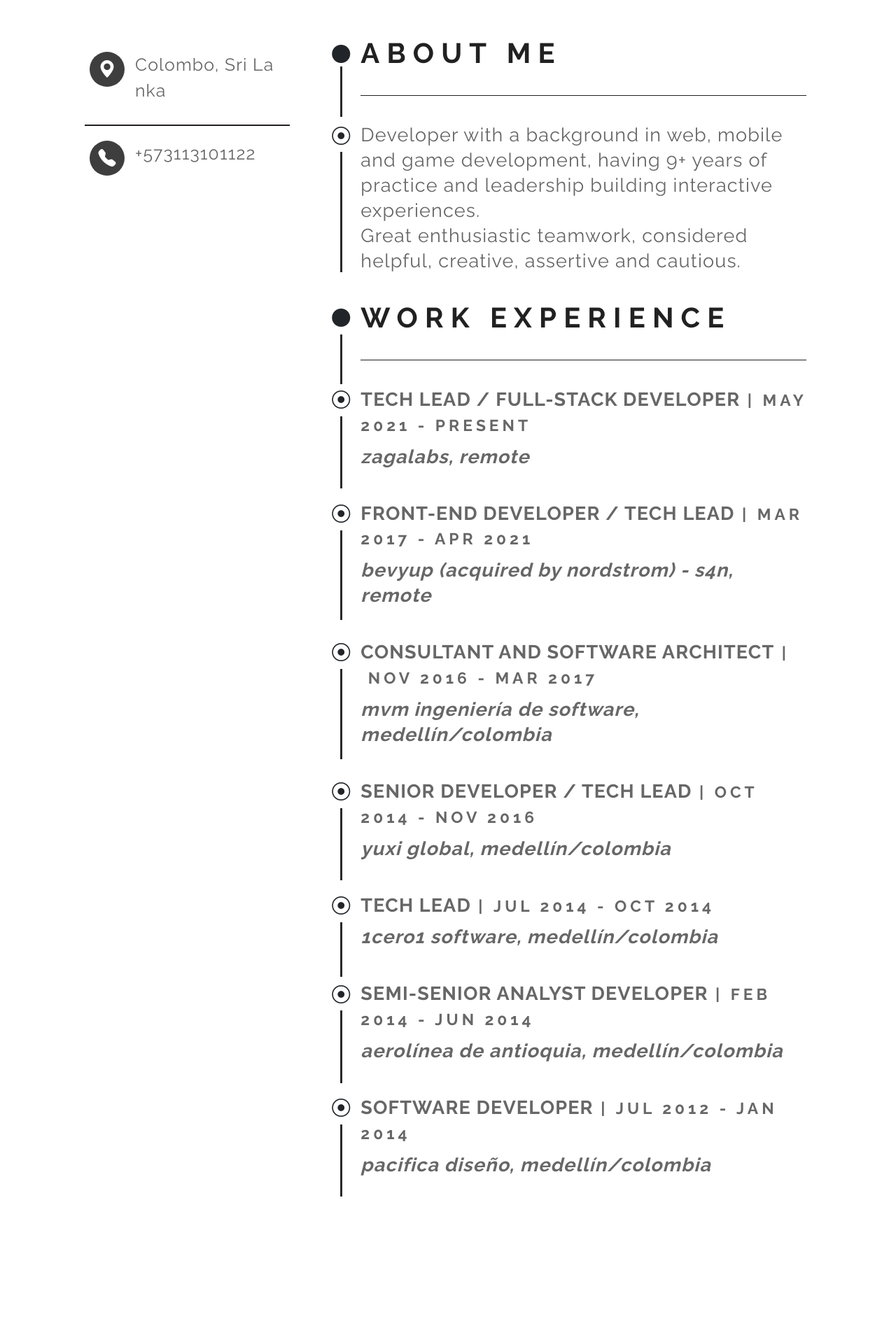
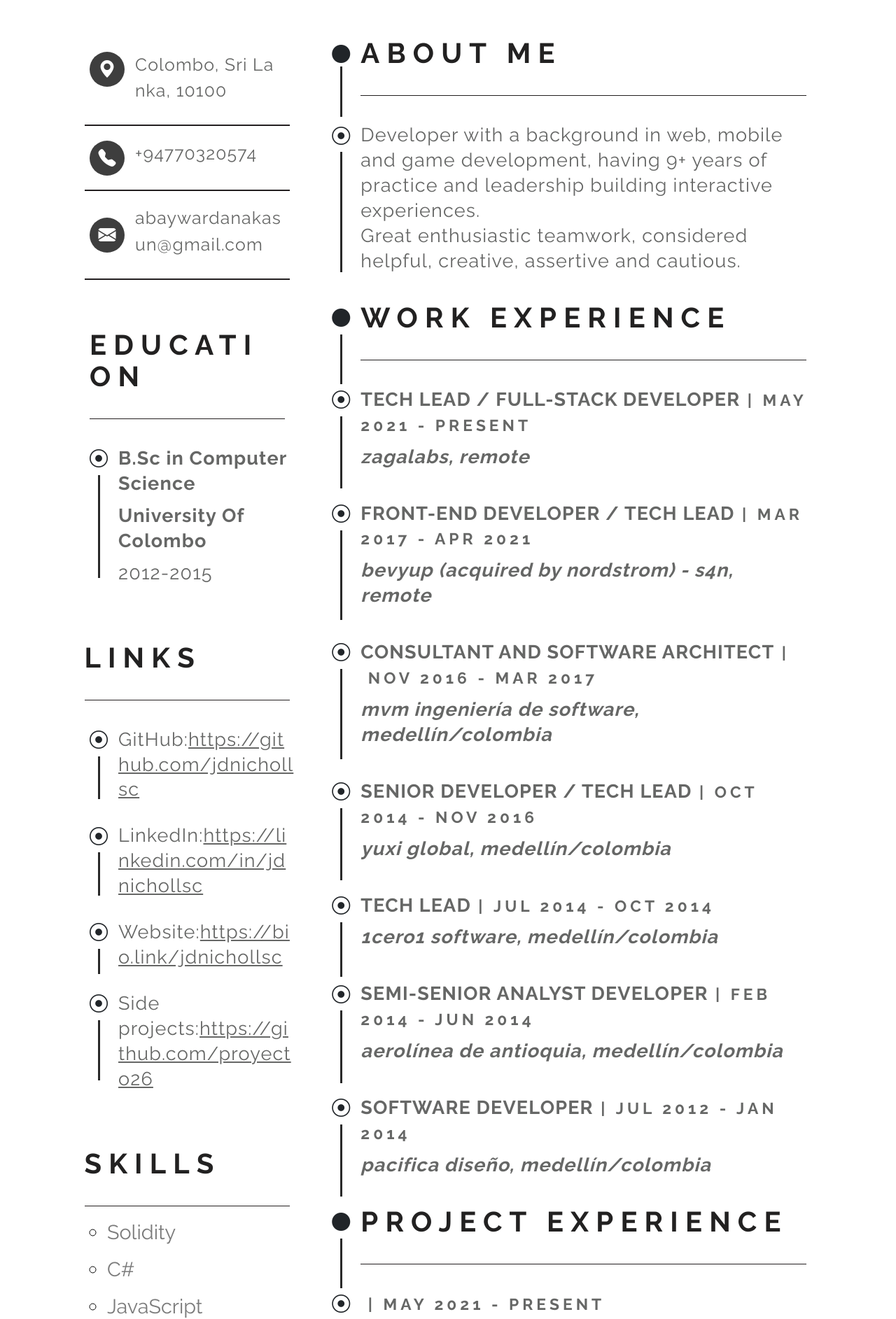
Before and after one commit to Kasun002/cv, a React (Create React App) app: page /react in a window 1280 px wide. Shown: the part 880-2765 px from the top of the page at 70% size. Before the commit the page ends 2590 px from the top, so only its background shows below. Built offline with nearby package versions, Linux system fonts and the light colour scheme.

Commit message:
Added basic cv data

```diff
--- a/src/CV-react.tsx
+++ b/src/CV-react.tsx
@@ -1,13 +1,18 @@
-import { useState } from 'react';
-import resumeReact from './config/angular';
-import './styles.scss';
+import { useEffect, useState } from "react";
+import resumeReact from "./config/react";
+
+import "./styles.scss";
 
 const CVReact = () => {
   const [resumeConfig, setResumeConfig] = useState(resumeReact);
 
+  useEffect(() => {
+    setResumeConfig(resumeReact);
+  }, [resumeReact]);
+
   const printPage = () => {
-    window.print()
-  }
+    window.print();
+  };
 
   return (
     <>
@@ -16,21 +21,21 @@ const CVReact = () => {
           <div className="headLine position-absolute"></div>
           <div className="row">
             <div className="col">
-              <h1 className="firstName text-break">
-                {resumeConfig.firstName}
-              </h1>
-              <h2 className="lastName text-nowrap">
-                {resumeConfig.lastName}
-              </h2>
+              <h1 className="firstName text-break">{resumeConfig.firstName}</h1>
+              <h2 className="lastName text-nowrap">{resumeConfig.lastName}</h2>
               <p className="jobTitle">
                 <i className="bi bi-circle-fill"></i>
-                <span className="text-break">
-                  {resumeConfig.jobTitle}
-                </span>
+                <span className="text-break">{resumeConfig.jobTitle}</span>
               </p>
             </div>
-            <div v-if="!!photo" className="col-auto d-none d-lg-block d-print-block">
-              <img src={resumeConfig.photo} className="photo border border-2 border-dark rounded-circle img-fluid float-end img-thumbnail"></img>
+            <div
+              v-if="!!photo"
+              className="col-auto d-none d-lg-block d-print-block"
+            >
+              <img
+                src={resumeConfig.photo}
+                className="photo border border-2 border-dark rounded-circle img-fluid float-end img-thumbnail"
+              ></img>
             </div>
           </div>
           <div className="middleLine position-absolute"></div>
@@ -42,17 +47,25 @@ const CVReact = () => {
               <div className="row list-item me-5">
                 <div className="col-auto">
                   <div className="icon d-flex justify-content-center">
-                    <i className="bi bi-geo-alt-fill" role="img" aria-label="Location"></i>
+                    <i
+                      className="bi bi-geo-alt-fill"
+                      role="img"
+                      aria-label="Location"
+                    ></i>
                   </div>
                 </div>
-                <div className="col" style={{ whiteSpace: 'pre-line' }}>
-                  <p>Colombo, Sri Lanka</p>
+                <div className="col" style={{ whiteSpace: "pre-line" }}>
+                  <p>{`${resumeConfig.city}, ${resumeConfig.country}, ${resumeConfig.postalCode}`}</p>
                 </div>
               </div>
               <div className="row list-item me-5">
                 <div className="col-auto align-self-center">
                   <div className="icon d-flex justify-content-center">
-                    <i className="bi bi-telephone-fill" role="img" aria-label="Telephone"></i>
+                    <i
+                      className="bi bi-telephone-fill"
+                      role="img"
+                      aria-label="Telephone"
+                    ></i>
                   </div>
                 </div>
                 <div className="col">
@@ -61,6 +74,109 @@ const CVReact = () => {
                   </a>
                 </div>
               </div>
+              <div className="row list-item me-5">
+                <div className="col-auto align-self-center">
+                  <div className="icon d-flex justify-content-center">
+                    <i
+                      className="bi bi-envelope-fill"
+                      role="img"
+                      aria-label="Email"
+                    ></i>
+                  </div>
+                </div>
+                <div className="col">
+                  <a href="'mailto:'+ email" className="text-decoration-none">
+                    <p>{resumeConfig.email}</p>
+                  </a>
+                </div>
+              </div>
+              <div className="row mt-5 me-5">
+                <div className="col">
+                  <p className="title">Education</p>
+                </div>
+              </div>
+              {resumeConfig.education.map(
+                (educationRow: any, educationRowIndex: number) => {
+                  return (
+                    <div
+                      className="row record"
+                      v-for="e in education"
+                      key={educationRowIndex}
+                    >
+                      <div className="col-auto bullet">
+                        <i className="bi bi-record-circle"></i>
+                      </div>
+                      <div className="col">
+                        <p className="fw-bold">{educationRow.degree}</p>
+                        <p className="fw-bold ">
+                          {educationRow.school} {educationRow.graduationDate}
+                        </p>
+                        <p>{educationRow.description}</p>
+                      </div>
+                    </div>
+                  );
+                }
+              )}
+              <div className="row mt-5 me-5">
+                <div className="col p-0">
+                  <p className="title">Links</p>
+                </div>
+              </div>
+              {resumeConfig.links.map((link: any, linkIndex: number) => {
+                return (
+                  <div className="row record me-4" key={linkIndex}>
+                    <div className="col-auto bullet mb-5">
+                      <i className="bi bi-record-circle"></i>
+                    </div>
+                    <div className="col">
+                      <p>
+                        {link.label}:
+                        <a className="text-reset" target="_blank">
+                          {link.link}
+                        </a>
+                      </p>
+                    </div>
+                  </div>
+                );
+              })}
+              <div className="row mt-5 me-5">
+                <div className="col p-0">
+                  <p className="title">Skills</p>
+                </div>
+              </div>
+              {resumeConfig.skills.map((skill: any, skillIndex: number) => {
+                return (
+                  <div className="row" key={skillIndex}>
+                    <div className="col">
+                      <ul className="ms-2">
+                        <li className="pb-2" v-for="skill in skills">
+                          {skill}
+                        </li>
+                      </ul>
+                    </div>
+                  </div>
+                );
+              })}
+              <div className="row mt-5 me-5">
+                <div className="col p-0">
+                  <p className="title">Languages</p>
+                </div>
+              </div>
+              {resumeConfig.languages.map(
+                (language: any, languageIndex: number) => {
+                  return (
+                    <div className="row" key={languageIndex}>
+                      <div className="col">
+                        <ul className="ms-2">
+                          <li className="pb-2" v-for="language in languages">
+                            {language}
+                          </li>
+                        </ul>
+                      </div>
+                    </div>
+                  );
+                }
+              )}
             </div>
 
             <div className="col col-8">
@@ -77,7 +193,9 @@ const CVReact = () => {
                   <i className="bi bi-record-circle"></i>
                 </div>
                 <div className="col">
-                  <p style={{ whiteSpace: 'pre-line' }}>{resumeConfig.professionalSummary}</p>
+                  <p style={{ whiteSpace: "pre-line" }}>
+                    {resumeConfig.professionalSummary}
+                  </p>
                 </div>
               </div>
               <div className="row mt-5">
@@ -88,46 +206,90 @@ const CVReact = () => {
                   <p className="title">Work Experience</p>
                 </div>
               </div>
-              {resumeConfig.employmentHistory.map((employment: any, employmentIndex: number) => {
+              {resumeConfig.employmentHistory.map(
+                (employment: any, employmentIndex: number) => {
                   return (
-                  <div className="row record mb-4 bullet" key={employmentIndex}>
+                    <div
+                      className="row record mb-4 bullet"
+                      key={employmentIndex}
+                    >
                       <div className="col-auto">
                         <i className="bi bi-record-circle"></i>
                       </div>
                       <div className="col">
                         <p className="text-uppercase fw-bold position-relative">
                           {employment.jobTitle}
-                        <span>&nbsp;|&nbsp;{employment.startDate} - {employment.endDate}</span>
+                          <span>
+                            &nbsp;|&nbsp;{employment.startDate} -{" "}
+                            {employment.endDate}
+                          </span>
                         </p>
                         <p className="text-lowercase fst-italic fw-bold">
                           {employment.employer}, {employment.city}
                         </p>
-                      {employment.achievements.map((achievement: any, achievementsIndex: number) => {
-                        <p className="mb-0" key={achievementsIndex } >
+                      </div>
+                    </div>
+                  );
+                }
+              )}
+              {/* <p style={{pageBreakBefore: 'always'}}></p> */}
+              <div className="row mt-5">
+                <div className="col-auto bullet pt-2">
+                  <i className="bi bi-circle-fill"></i>
+                </div>
+                <div className="col">
+                  <p className="title">Project Experience</p>
+                </div>
+              </div>
+              {resumeConfig.projectHistory.map(
+                (project: any, projectIndex: number) => {
+                  return (
+                    <div className="row record mb-4 bullet" key={projectIndex}>
+                      <div className="col-auto">
+                        <i className="bi bi-record-circle"></i>
+                      </div>
+                      <div className="col">
+                        <p className="text-uppercase fw-bold position-relative">
+                          {project.jobTitle}
+                          <span>
+                            &nbsp;|&nbsp;{project.startDate} - {project.endDate}
+                          </span>
+                        </p>
+                        <p className="text-lowercase fst-italic fw-bold">
+                          {project.employer}, {project.city}
+                        </p>
+                        {project.achievements.map(
+                          (achievement: any, achievementsIndex: number) => {
+                            return (
+                              <p className="mb-0" key={achievementsIndex}>
                                 • {achievement}
                               </p>
-                      })}
-
+                            );
+                          }
+                        )}
                       </div>
                     </div>
-                )
-              })}
-
+                  );
+                }
+              )}
             </div>
-
           </div>
         </section>
-
       </section>
       <div className="btn-group-fab d-print-none">
         <div>
-          <button onClick={printPage} type="button" className="btn btn-main btn-primary" title="Print">
+          <button
+            onClick={printPage}
+            type="button"
+            className="btn btn-main btn-primary"
+            title="Print"
+          >
             <i className="bi bi-printer fs-3"></i>
           </button>
         </div>
       </div>
     </>
   );
-}
+};
 
 export default CVReact;
--- a/src/config/react.tsx
+++ b/src/config/react.tsx
@@ -1,145 +1,182 @@
-/**
- * Resume/CV template created with Bootstrap 5 by @vmoratog and @jdnichollsc
- */
-const resumeAngular = {
-    firstName: 'Juan David',
-    lastName: 'Nicholls',
-    address: 'Colombo, Sri Lanka',
-    jobTitle: 'Full Stack Developer, Open Source Contributor',
-    city: 'Medellin',
-    postalCode: '050023',
-    country: 'Colombia',
-    phone: '+573113101122',
-    email: 'jdnichollsc@hotmail.com',
+import photo from "../assets/profile.jpg";
+
+const resumeReact = {
+  firstName: "Kasun",
+  lastName: "Abaywardana",
+  jobTitle: "Senior Software Developer, Front-End Engineer",
+  city: "Colombo",
+  postalCode: "10100",
+  country: "Sri Lanka",
+  phone: "+94770320574",
+  email: "abaywardanakasun@gmail.com",
   education: [
     {
-            school: 'Universidad de Medellín',
-            degree: 'Bachelor',
-            graduationDate: '2016',
-            description: 'Software Engineering'
-        }
+      school: "University Of Colombo",
+      degree: "B.Sc in Computer Science",
+      graduationDate: "",
+      description: "2012-2015",
+    },
   ],
   links: [
     {
-            label: 'GitHub',
-            link: 'https://github.com/jdnichollsc'
+      label: "GitHub",
+      link: "https://github.com/jdnichollsc",
     },
     {
-            label: 'LinkedIn',
-            link: 'https://linkedin.com/in/jdnichollsc'
+      label: "LinkedIn",
+      link: "https://linkedin.com/in/jdnichollsc",
     },
     {
-            label: 'Website',
-            link: 'https://bio.link/jdnichollsc'
+      label: "Website",
+      link: "https://bio.link/jdnichollsc",
     },
     {
-            label: 'Side projects',
-            link: 'https://github.com/proyecto26'
-        }
+      label: "Side projects",
+      link: "https://github.com/proyecto26",
+    },
   ],
   skills: [
-        'Solidity',
-        'C#',
-        'JavaScript',
-        'TypeScript',
-        'NodeJS/NestJS',
-        'ReactJS',
-        'React Native',
-        'Phaser',
-        'Ionic',
-        'Angular',
-        'Firebase',
-        'NativeScript',
-        'Unity',
-        'ASP.NET',
-        'Azure',
-        'PostgreSQL',
-        'MongoDB'
+    "Solidity",
+    "C#",
+    "JavaScript",
+    "TypeScript",
+    "NodeJS/NestJS",
+    "ReactJS",
+    "React Native",
+    "Phaser",
+    "Ionic",
+    "Angular",
+    "Firebase",
+    "NativeScript",
+    "Unity",
+    "ASP.NET",
+    "Azure",
+    "PostgreSQL",
+    "MongoDB",
   ],
-    languages: ['English', 'Spanish'],
+  languages: ["English", "Spanish"],
   professionalSummary: `Developer with a background in web, mobile and game development, having 9+ years of practice and leadership building interactive experiences.
       Great enthusiastic teamwork, considered helpful, creative, assertive and cautious.`,
   employmentHistory: [
     {
-            jobTitle: 'Tech Lead / Full-Stack Developer',
-            startDate: 'May 2021',
-            endDate: 'Present',
-            employer: 'Zagalabs',
-            city: 'Remote',
-            achievements: [
-                'Led code refactors using best practices with Angular & NgRx to improve code reusability from web and mobile apps.',
-                'Created demos and collaborated with the team for integrations with third-party providers like Uber Eats.'
-            ]
+      jobTitle: "Tech Lead / Full-Stack Developer",
+      startDate: "May 2021",
+      endDate: "Present",
+      employer: "Zagalabs",
+      city: "Remote",
     },
     {
-            jobTitle: 'Front-End Developer / Tech Lead',
-            startDate: 'Mar 2017',
-            endDate: 'Apr 2021',
-            employer: 'BevyUp (Acquired by Nordstrom) - S4N',
-            city: 'Remote',
-            achievements: [
-                'Joined as the first remote employee and worked with the founders to improve the performance and UX of the apps according to the business goals.',
-                'Led team of 5 engineers and Coordinate with other teams to build a modular mobile app for iOS and Android with React Native.',
-                'Developed native integrations to improve the UX of mobile apps, reaching more than 3 million downloads with Open Source side projects.',
-            ]
+      jobTitle: "Front-End Developer / Tech Lead",
+      startDate: "Mar 2017",
+      endDate: "Apr 2021",
+      employer: "BevyUp (Acquired by Nordstrom) - S4N",
+      city: "Remote",
     },
     {
-            jobTitle: 'Consultant and Software Architect',
-            startDate: 'Nov 2016',
-            endDate: 'Mar 2017',
-            employer: 'MVM Ingeniería de software',
-            city: 'Medellín/Colombia',
-            achievements: [
-                'Created the baseline for the development of reactive apps using new technologies such as MeteorJS and GraphQL for rapid prototyping.',
-                'Contributed to configure continuous integration pipelines for new projects through cloud services with Azure and Visual Studio Team Services.'
-            ]
+      jobTitle: "Consultant and Software Architect",
+      startDate: "Nov 2016",
+      endDate: "Mar 2017",
+      employer: "MVM Ingeniería de software",
+      city: "Medellín/Colombia",
     },
     {
-            jobTitle: 'Senior Developer / Tech Lead',
-            startDate: 'Oct 2014',
-            endDate: 'Nov 2016',
-            employer: 'Yuxi Global',
-            city: 'Medellín/Colombia',
-            achievements: [
-                'Created a course about JavaScript Patterns for the company.',
-                'Defined baseline for cross-platform mobile applications using new technologies, with these results the company became an Ionic Trusted Partner.',
-                'Help engineers grow by guiding them through the right challenges, developing self-confidence and soft skills by delegating new responsibilities through a mentoring process.'
-            ]
+      jobTitle: "Senior Developer / Tech Lead",
+      startDate: "Oct 2014",
+      endDate: "Nov 2016",
+      employer: "Yuxi Global",
+      city: "Medellín/Colombia",
     },
     {
-            jobTitle: 'Tech Lead',
-            startDate: 'Jul 2014',
-            endDate: 'Oct 2014',
-            employer: '1Cero1 Software',
-            city: 'Medellín/Colombia',
-            achievements: [
-                'Designed baselines for mobile application development using PhoneGap/Cordova with Ionic Framework.',
-                'Trained the team for the implementation of new methodologies such as ALM for the management of applications.'
-            ]
+      jobTitle: "Tech Lead",
+      startDate: "Jul 2014",
+      endDate: "Oct 2014",
+      employer: "1Cero1 Software",
+      city: "Medellín/Colombia",
     },
     {
-            jobTitle: 'Semi-Senior Analyst Developer',
-            startDate: 'Feb 2014',
-            endDate: 'Jun 2014',
-            employer: 'Aerolínea de Antioquia',
-            city: 'Medellín/Colombia',
-            achievements: [
-                `Help the decision-making process of the company, performing research and developing ideas to migrate the company's web portal using CMS based on ASP.NET.`
-            ]
+      jobTitle: "Semi-Senior Analyst Developer",
+      startDate: "Feb 2014",
+      endDate: "Jun 2014",
+      employer: "Aerolínea de Antioquia",
+      city: "Medellín/Colombia",
     },
     {
-            jobTitle: 'Software Developer',
-            startDate: 'Jul 2012',
-            endDate: 'Jan 2014',
-            employer: 'Pacifica Diseño',
-            city: 'Medellín/Colombia',
+      jobTitle: "Software Developer",
+      startDate: "Jul 2012",
+      endDate: "Jan 2014",
+      employer: "Pacifica Diseño",
+      city: "Medellín/Colombia",
+    },
+  ],
+  projectHistory: [
+    {
+      projectTitle: "Tech Lead / Full-Stack Developer",
+      startDate: "May 2021",
+      endDate: "Present",
+      employer: "Zagalabs",
+      city: "Remote",
       achievements: [
-                'Designed templates with ASP.NET MVC to avoid using Server-side controls (WebForms) for a better separation of concerns (KISS principle).',
-                'Defined and implemented a Code-First approach, using ORMs such as Entity Framework to manipulate the database from code.'
-            ]
-        }
+        "Led code refactors using best practices with Angular & NgRx to improve code reusability from web and mobile apps.",
+        "Created demos and collaborated with the team for integrations with third-party providers like Uber Eats.",
       ],
-    photo: 'https://s3.eu-west-1.amazonaws.com/resumedone-eu-west-1/AxajI58Ph-photo.png',
-}
+    },
+    {
+        projectTitle: "Tech Lead / Full-Stack Developer",
+        startDate: "May 2021",
+        endDate: "Present",
+        employer: "Zagalabs",
+        city: "Remote",
+        achievements: [
+          "Led code refactors using best practices with Angular & NgRx to improve code reusability from web and mobile apps.",
+          "Created demos and collaborated with the team for integrations with third-party providers like Uber Eats.",
+        ],
+      },
+      {
+        projectTitle: "Tech Lead / Full-Stack Developer",
+        startDate: "May 2021",
+        endDate: "Present",
+        employer: "Zagalabs",
+        city: "Remote",
+        achievements: [
+          "Led code refactors using best practices with Angular & NgRx to improve code reusability from web and mobile apps.",
+          "Created demos and collaborated with the team for integrations with third-party providers like Uber Eats.",
+        ],
+      },
+      {
+        projectTitle: "Tech Lead / Full-Stack Developer",
+        startDate: "May 2021",
+        endDate: "Present",
+        employer: "Zagalabs",
+        city: "Remote",
+        achievements: [
+          "Led code refactors using best practices with Angular & NgRx to improve code reusability from web and mobile apps.",
+          "Created demos and collaborated with the team for integrations with third-party providers like Uber Eats.",
+        ],
+      },
+      {
+        projectTitle: "Tech Lead / Full-Stack Developer",
+        startDate: "May 2021",
+        endDate: "Present",
+        employer: "Zagalabs",
+        city: "Remote",
+        achievements: [
+          "Led code refactors using best practices with Angular & NgRx to improve code reusability from web and mobile apps.",
+          "Created demos and collaborated with the team for integrations with third-party providers like Uber Eats.",
+        ],
+      },
+      {
+        projectTitle: "Tech Lead / Full-Stack Developer",
+        startDate: "May 2021",
+        endDate: "Present",
+        employer: "Zagalabs",
+        city: "Remote",
+        achievements: [
+          "Led code refactors using best practices with Angular & NgRx to improve code reusability from web and mobile apps.",
+          "Created demos and collaborated with the team for integrations with third-party providers like Uber Eats.",
+        ],
+      },
+  ],
+  photo: photo,
+};
 
-export default resumeAngular;
+export default resumeReact;
```
Also changed, not shown: src/config/angular.tsx (+15 -2 lines), src/assets/profile.jpg (added). Lines whose indentation alone changed are shown as unchanged.
